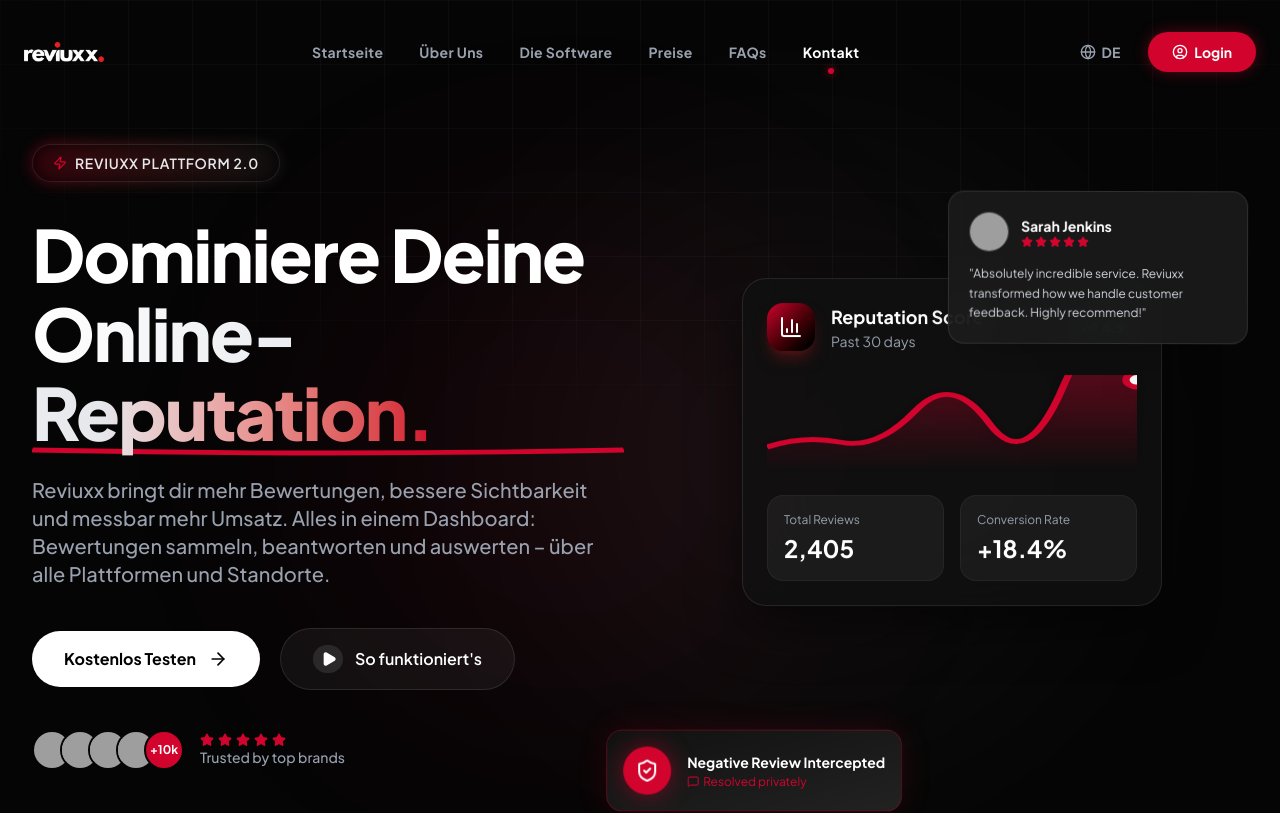
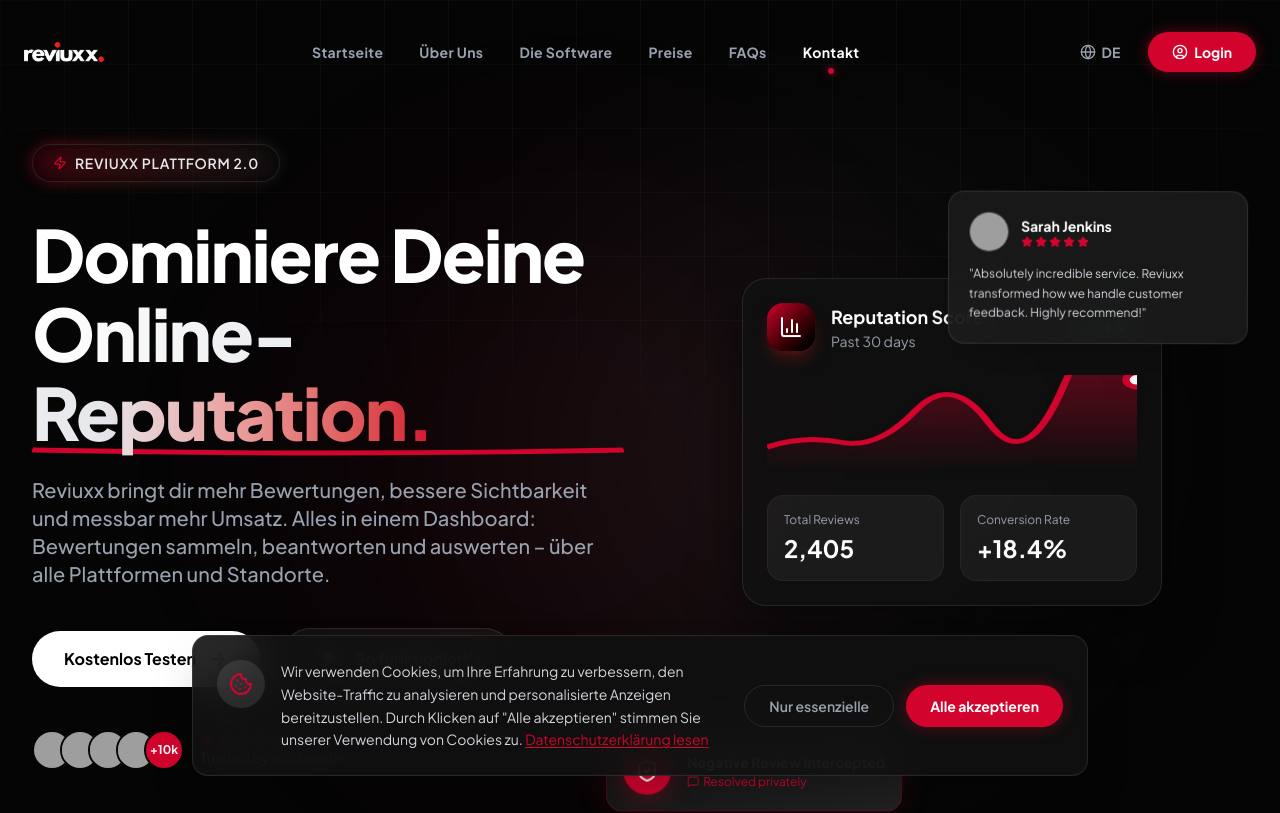
Before and after one commit to linarifux/reviuxx, a React (Vite) app in the folder frontend/: page / in a window 1280 px wide. Shown: the top 813 px of the page. Built offline with nearby package versions, Linux system fonts and the light colour scheme; grey boxes are pictures that could not be loaded.

Commit message:
cookie consent added

```diff
--- a/frontend/src/App.jsx
+++ b/frontend/src/App.jsx
@@ -6,6 +6,7 @@
 import { ScrollToTopOnMount } from './ScrollToTop';
 import TermsPage from './pages/TermsPage';
 import PrivacyPolicy from './pages/PrivacyPolicy';
+import CookieBanner from './components/layout/CookieBanner';
 
 function App() {
   return (
@@ -45,6 +46,7 @@
           <Footer />
         </div>
 
+        <CookieBanner />
       </div>
     </Router>
   );
--- a/frontend/src/components/home/SoftwareSection.jsx
+++ b/frontend/src/components/home/SoftwareSection.jsx
@@ -117,7 +117,7 @@
                   {/* Card 1 */}
                   <div className="bg-white p-6 rounded-2xl shadow-sm border border-gray-100 relative">
                     <motion.div animate={floatingAnimation} className="absolute -left-4 md:-left-32 top-24 z-20 flex items-center gap-2">
-                      <div className="bg-[#111111] text-white text-xs font-bold px-4 py-2 rounded-xl shadow-xl flex items-center gap-2">
+                      <div className="bg-[#111111] text-white text-xs font-bold px-4 py-2 rounded-xl shadow-xl flex items-center gap-2 lg:ml-16">
                         <Bot size={14} className="text-[#10B981]" /> Reply with AI
                       </div>
                     </motion.div>
--- /dev/null
+++ b/frontend/src/components/layout/CookieBanner.jsx
@@ -0,0 +1,84 @@
+import React, { useState, useEffect } from 'react';
+import { motion, AnimatePresence } from 'framer-motion';
+import { useTranslation } from 'react-i18next';
+import { Link } from 'react-router-dom';
+import { Cookie } from 'lucide-react';
+
+const CookieBanner = () => {
+  const { t } = useTranslation();
+  const [isVisible, setIsVisible] = useState(false);
+
+  useEffect(() => {
+    // Check if the user has already made a cookie choice
+    const consent = localStorage.getItem('reviuxx_cookie_consent');
+    if (!consent) {
+      // Small delay so it doesn't pop up instantly on page load
+      const timer = setTimeout(() => setIsVisible(true), 1000);
+      return () => clearTimeout(timer);
+    }
+  }, []);
+
+  const handleAccept = () => {
+    localStorage.setItem('reviuxx_cookie_consent', 'accepted');
+    // Here you would typically initialize Google Analytics, Facebook Pixel, etc.
+    setIsVisible(false);
+  };
+
+  const handleDecline = () => {
+    localStorage.setItem('reviuxx_cookie_consent', 'declined');
+    // Here you ensure tracking scripts remain disabled
+    setIsVisible(false);
+  };
+
+  return (
+    <AnimatePresence>
+      {isVisible && (
+        <motion.div
+          initial={{ y: 100, opacity: 0 }}
+          animate={{ y: 0, opacity: 1 }}
+          exit={{ y: 100, opacity: 0 }}
+          transition={{ type: "spring", bounce: 0.2, duration: 0.8 }}
+          className="fixed bottom-0 left-0 right-0 z-[100] p-4 sm:p-6 pointer-events-none flex justify-center"
+        >
+          <div className="pointer-events-auto w-full max-w-4xl bg-[#111111]/90 backdrop-blur-xl border border-white/10 shadow-2xl rounded-2xl p-5 sm:p-6 flex flex-col md:flex-row items-center gap-6">
+
+            {/* Icon & Text */}
+            <div className="flex items-start gap-4 flex-1">
+              <div className="hidden sm:flex bg-white/10 p-3 rounded-full">
+                <Cookie className="text-[#D2042D]" size={24} />
+              </div>
+              <div>
+                <p className="text-gray-300 text-sm leading-relaxed">
+                  {t('cookieBanner.message')}
+                  {' '}
+                  <Link to="/privacy" className="text-[#D2042D] hover:text-white transition-colors underline underline-offset-2">
+                    {t('cookieBanner.privacyLink')}
+                  </Link>
+                </p>
+              </div>
+            </div>
+
+            {/* Action Buttons */}
+            <div className="flex flex-col sm:flex-row gap-3 w-full md:w-auto flex-shrink-0">
+              <button
+                onClick={handleDecline}
+                className="px-6 py-2.5 text-sm font-semibold text-gray-400 hover:text-white bg-transparent border border-white/10 hover:bg-white/5 rounded-full transition-colors whitespace-nowrap"
+              >
+                {t('cookieBanner.decline')}
+              </button>
+              <button
+                onClick={handleAccept}
+                className="px-6 py-2.5 text-sm font-bold text-white bg-[#D2042D] hover:bg-red-700 shadow-[0_0_15px_rgba(210,4,45,0.4)] rounded-full transition-all whitespace-nowrap"
+              >
+                {t('cookieBanner.accept')}
+              </button>
+            </div>
+
+          </div>
+        </motion.div>
+      )}
+    </AnimatePresence>
+  );
+};
+
+export default CookieBanner;
--- a/frontend/src/i18n/index.js
+++ b/frontend/src/i18n/index.js
@@ -421,7 +421,13 @@
             content: 'If you have questions or complaints about this Privacy Policy or our data practices, contact us at:\nReviuxx LLC, 1309 Coffeen Avenue, STE 1200, Sheridan, WY 82801, USA\nEmail: hello@reviuxx.com'
           }
         ]
-      }
+      },
+      cookieBanner: {
+        message: 'We use cookies to improve your experience, analyze site traffic, and serve tailored ads. By clicking "Accept All", you consent to our use of cookies.',
+        accept: 'Accept All',
+        decline: 'Decline Essential Only',
+        privacyLink: 'Read Privacy Policy'
+      },
     }
   },
   de: {
@@ -778,7 +784,13 @@
             content: 'E-Mail: hello@reviuxx.com\nPostanschrift: Reviuxx LLC, 1309 Coffeen Avenue, STE 1200, Sheridan, WY 82801, USA\n\n*Hinweise zur Transparenz: Diese Datenschutzerklärung ist klar strukturiert und auf ein B2B‑SaaS-Angebot zugeschnitten.*'
           }
         ]
-      }
+      },
+      cookieBanner: {
+        message: 'Wir verwenden Cookies, um Ihre Erfahrung zu verbessern, den Website-Traffic zu analysieren und personalisierte Anzeigen bereitzustellen. Durch Klicken auf "Alle akzeptieren" stimmen Sie unserer Verwendung von Cookies zu.',
+        accept: 'Alle akzeptieren',
+        decline: 'Nur essenzielle',
+        privacyLink: 'Datenschutzerklärung lesen'
+      },
     }
   }
 };
```
